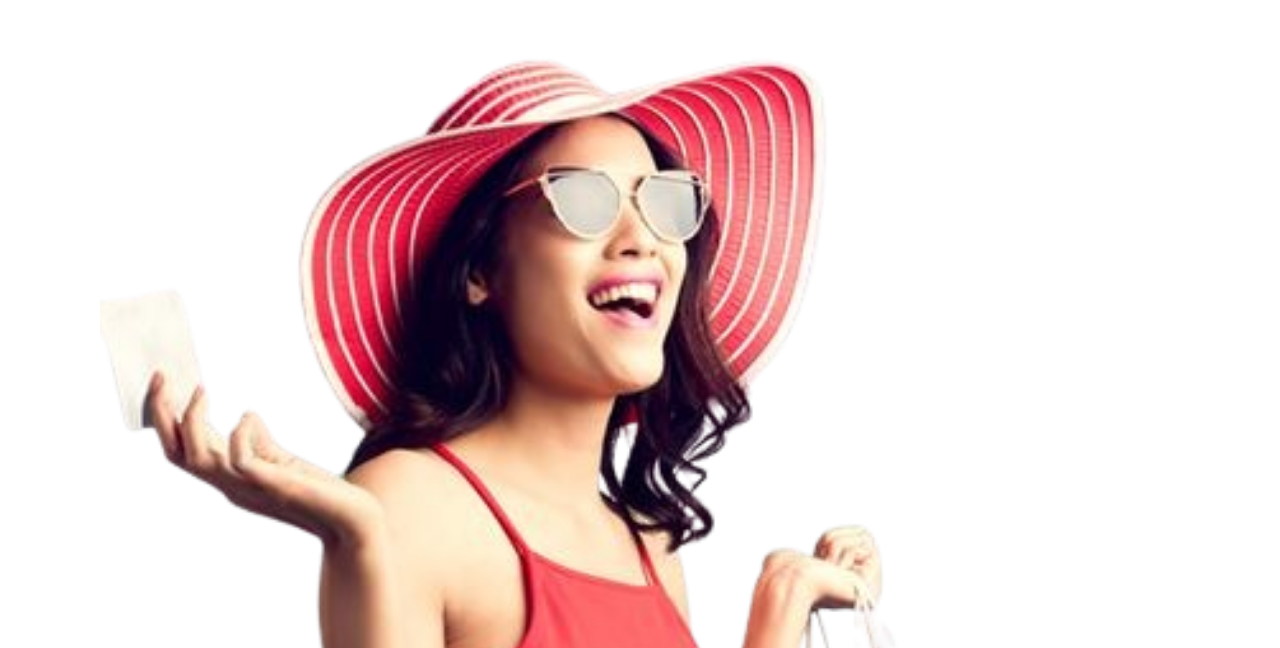
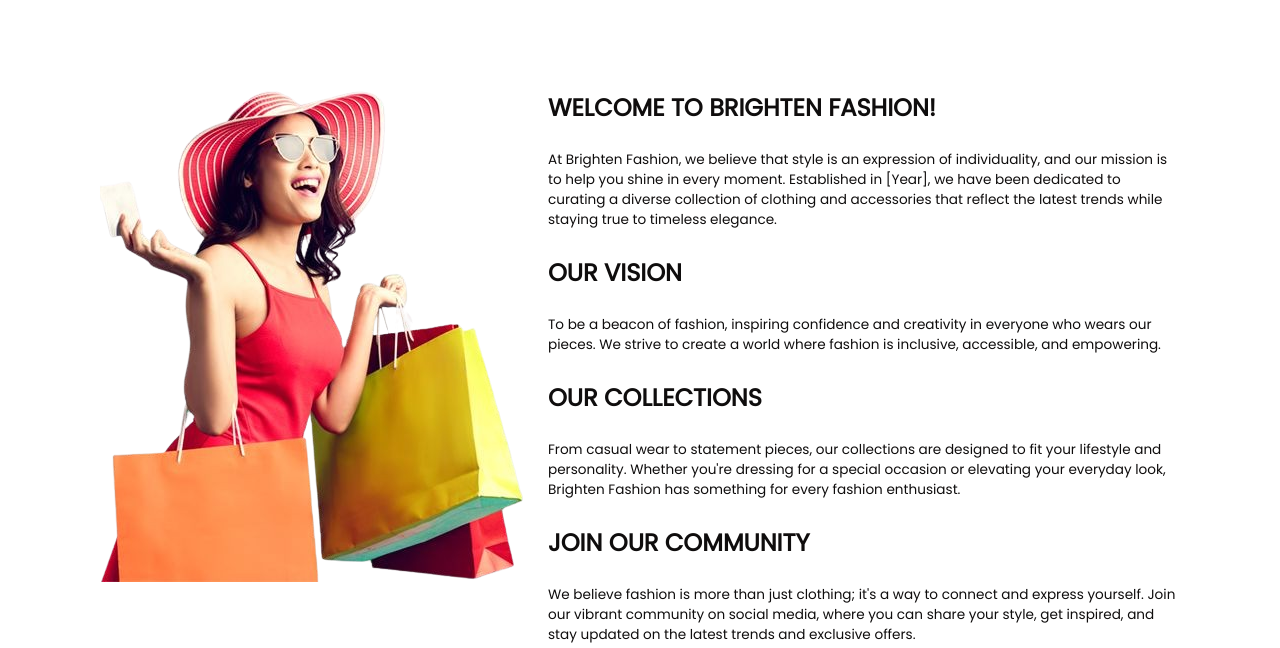
Before and after one commit to Yasarasenevirathne/Ecommerce-App, a plain HTML site: page index.html in a window 1280 px wide. Shown: the part 986-1634 px from the top of the page. Drawn offline with nearby package versions, Linux system fonts and the light colour scheme; files that its build step writes are made by us from their sources; files whose address does not match are found by name.

Commit message:
Added about section modifications to style.css file

```diff
--- a/style.css
+++ b/style.css
@@ -114,3 +114,17 @@
 .btn:hover{
   background: rgb(196, 190, 194);
 }
+.about{
+  display: grid;
+  grid-template-columns: repeat(auto-fit,minmax(17rem,auto));
+  gap: 1.5rem;
+  margin-top: 4rem
+}
+.about-text h2{
+  font-size: 1.5rem;
+  text-transform: uppercase;
+}
+.about-text p{
+  font-size: 0.850rem;
+  margin: 0.5 rem 0 1.1rem;
+}
```
